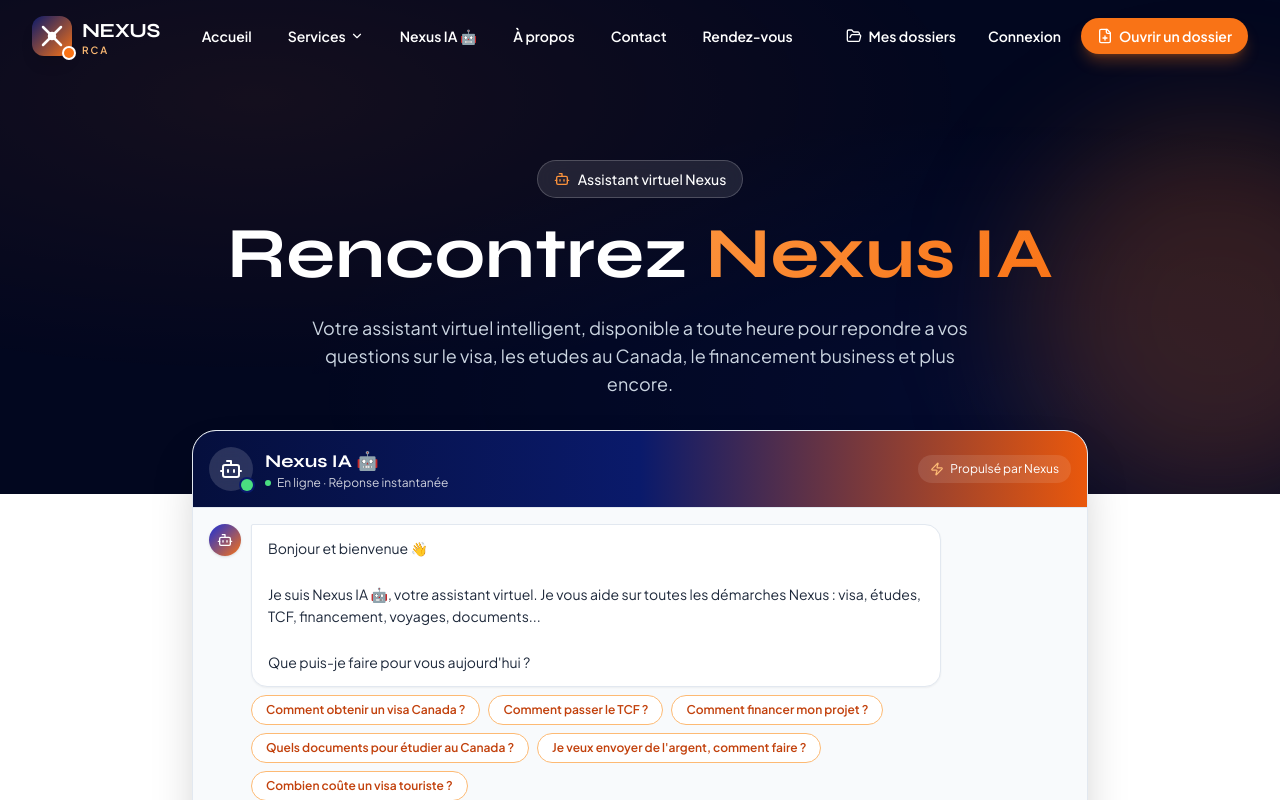
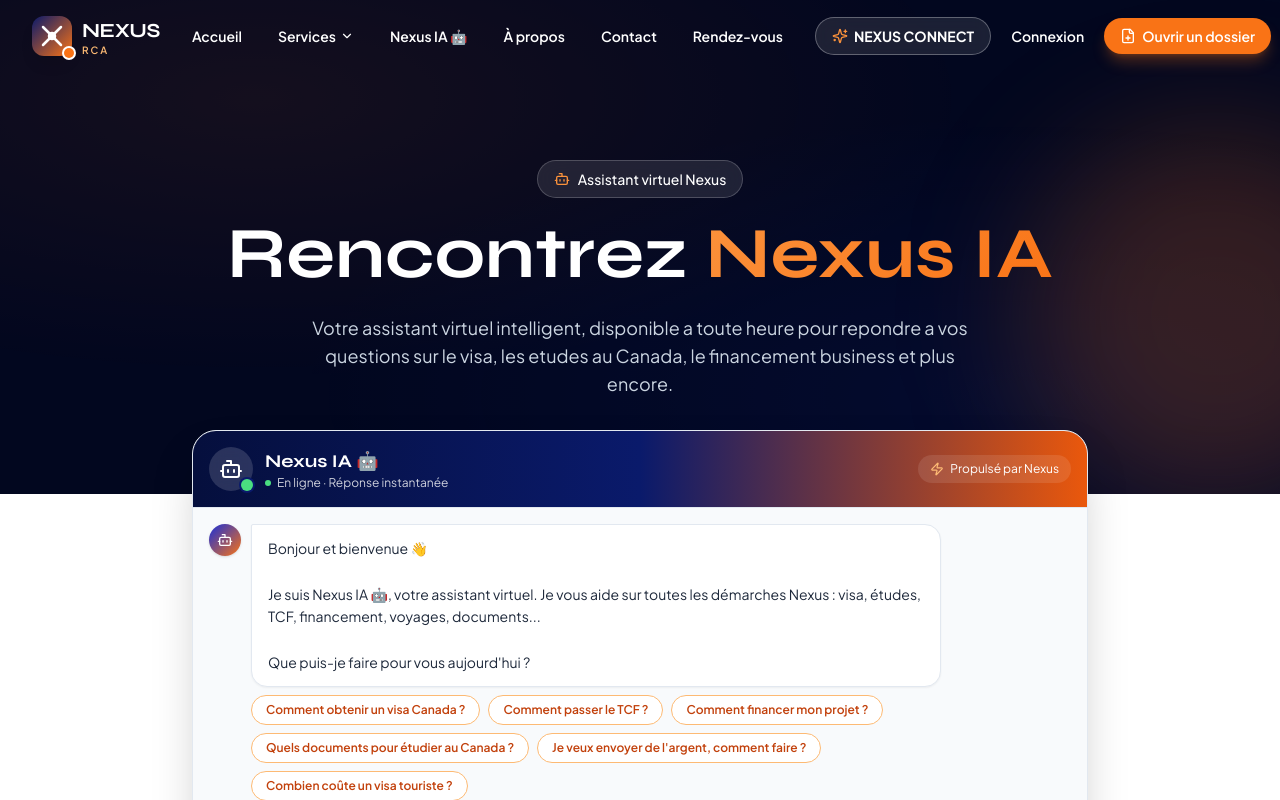
Before and after one commit to thkankou-debug/nexus-rca, a Next.js app: page /services/nexus-ia in a window 1280 px wide. Shown: the top 800 px of the page. Built offline with nearby package versions, Linux system fonts and the light colour scheme.

Commit message:
feat: SESSION 18 - ajout lien NEXUS CONNECT dans la navbar

```diff
--- a/components/layout/Navbar.tsx
+++ b/components/layout/Navbar.tsx
@@ -3,7 +3,14 @@
 import { useState, useEffect } from "react";
 import Link from "next/link";
 import { usePathname } from "next/navigation";
-import { Menu, X, ChevronDown, MessageCircle, FolderOpen, FilePlus } from "lucide-react";
+import {
+  Menu,
+  X,
+  ChevronDown,
+  MessageCircle,
+  FilePlus,
+  Sparkles,
+} from "lucide-react";
 import { Logo } from "@/components/ui/Logo";
 import { Button } from "@/components/ui/Button";
 import { SERVICES } from "@/lib/services";
@@ -111,19 +118,20 @@
           ))}
         </ul>
 
-        {/* Desktop nav — actions a droite (sans WhatsApp) */}
+        {/* Desktop nav — actions a droite */}
         <div className="hidden items-center gap-1 lg:flex xl:gap-2">
+          {/* NOUVEAU : NEXUS CONNECT - lien premium avec accent orange */}
           <Link
-            href="/dashboard"
+            href="/nexus-connect"
             className={cn(
-              "inline-flex items-center gap-1.5 whitespace-nowrap rounded-full px-3 py-2 text-sm font-semibold transition-colors",
+              "group inline-flex items-center gap-1.5 whitespace-nowrap rounded-full px-3 py-2 text-sm font-bold transition-all xl:px-4",
               scrolled
-                ? "text-nexus-blue-900 hover:bg-nexus-blue-50"
-                : "text-white hover:bg-white/10"
+                ? "bg-gradient-to-r from-nexus-blue-950 to-nexus-blue-800 text-white hover:shadow-lg hover:shadow-nexus-blue-900/30"
+                : "border border-white/30 bg-white/10 text-white backdrop-blur hover:bg-white/20"
             )}
           >
-            <FolderOpen className="h-4 w-4" />
-            Mes dossiers
+            <Sparkles className="h-4 w-4 text-nexus-orange-400" />
+            NEXUS CONNECT
           </Link>
 
           <Link
@@ -174,12 +182,16 @@
               </Link>
             ))}
 
+            {/* NOUVEAU : NEXUS CONNECT mobile - bandeau premium */}
             <Link
-              href="/dashboard"
-              className="flex items-center gap-2 rounded-lg px-4 py-3 text-base font-semibold text-nexus-blue-900 hover:bg-nexus-blue-50"
+              href="/nexus-connect"
+              className="flex items-center gap-3 rounded-xl bg-gradient-to-r from-nexus-blue-950 to-nexus-blue-800 px-4 py-3 text-white shadow-lg"
             >
-              <FolderOpen className="h-5 w-5 text-nexus-orange-600" />
-              Mes dossiers
+              <Sparkles className="h-5 w-5 text-nexus-orange-400" />
+              <div className="flex-1">
+                <div className="text-sm font-bold">NEXUS CONNECT</div>
+                <div className="text-xs text-slate-300">Mon espace personnel</div>
+              </div>
             </Link>
 
             <div className="my-2 border-t border-slate-200" />
```
